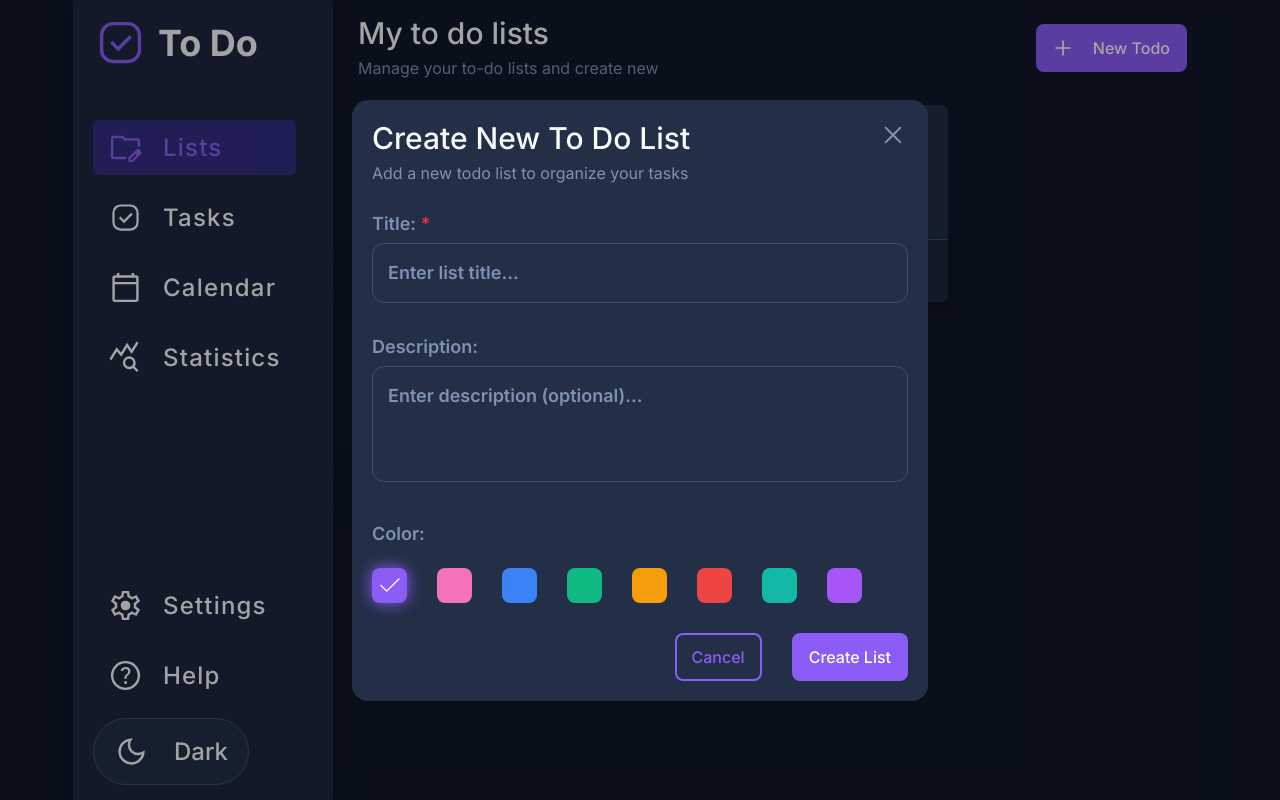
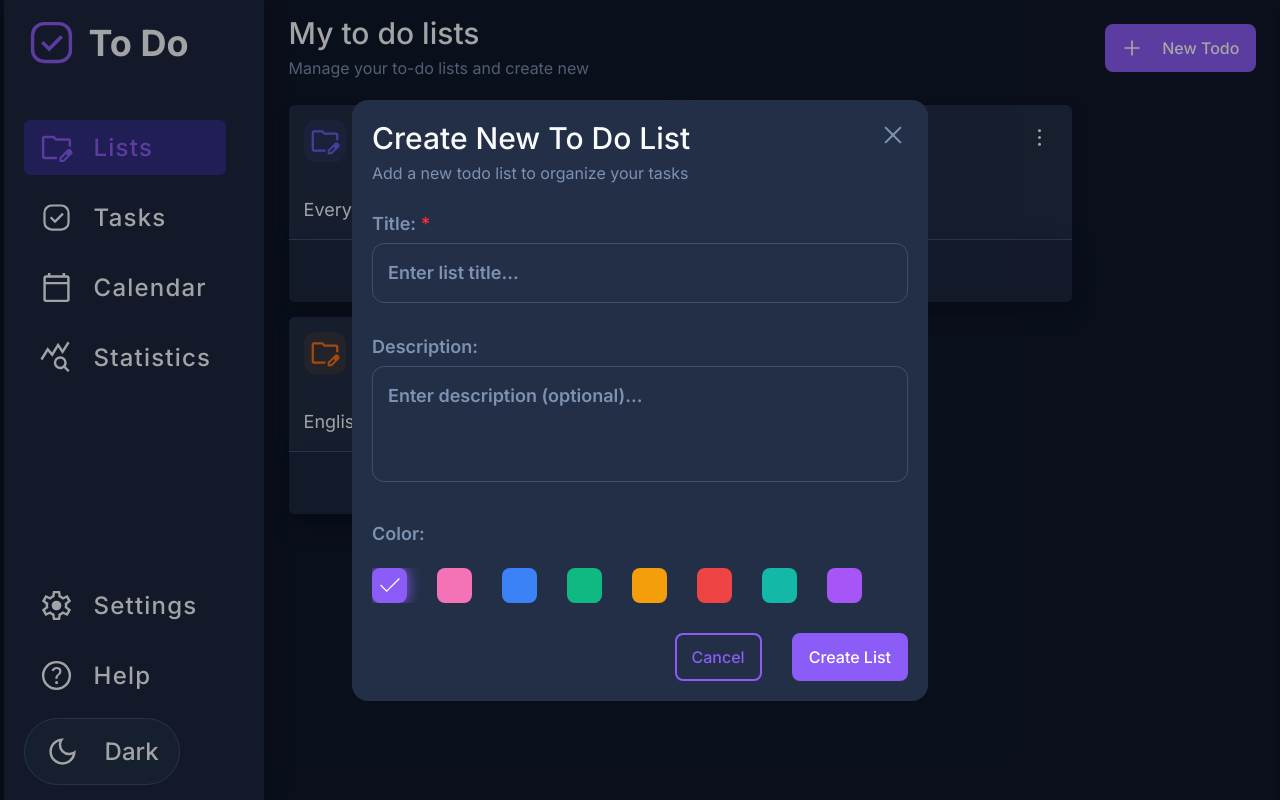
Before and after one commit to vlad615/NotesFront, a React (Vite) app: page /todo-lists in a window 1280 px wide. Both pictures are taken after a click on the button "New Todo". Built offline with nearby package versions, Linux system fonts and the light colour scheme.

Commit message:
refactor layout

```diff
--- a/src/entities/todolists/ui/Colors.tsx
+++ b/src/entities/todolists/ui/Colors.tsx
@@ -10,14 +10,14 @@ export const Colors = ({ current, onClick }: Props) => {
   return (
     <label className="block text-lg font-semibold text-text-secondary">
       Color:
-      <ul className="flex items-center gap-3 mt-2">
+      <ul className="flex items-center gap-3 mt-2 overflow-auto">
         {colors.map((color) => {
           const isSelected = current == color
           return (
             <li
               key={color}
               onClick={() => onClick(color)}
-              className={`flex items-center justify-center text-white h-3.5 w-3.5 cursor-pointer rounded-lg transition-all`}
+              className={`flex items-center justify-center text-white h-3.5 min-w-3.5 cursor-pointer rounded-lg transition-all`}
               style={{ backgroundColor: color, boxShadow: isSelected ? `0 0 15px ${color}` : 'none' }}>
               {isSelected && <Icon iconId="checked" fill="fill-current" />}
             </li>
--- a/src/entities/todolists/ui/TodolistCard.tsx
+++ b/src/entities/todolists/ui/TodolistCard.tsx
@@ -9,7 +9,7 @@ type Props = {
 
 export const TodoListCard = ({ list }: Props) => {
   return (
-    <article className="bg-surface rounded-md shadow-md hover:shadow-lg hover:scale-102 transition-all duration-300">
+    <article className="min-w-xs md:max-w-sm flex-1 bg-surface rounded-md shadow-md hover:shadow-lg hover:scale-102 transition-all duration-300">
       <div className="p-1.5">
         <CradHeader title={list.title} color={list.color} addedDate={list.addedDate} />
         <p className="mt-2 text-lg">{list.description}</p>
--- a/src/features/todolists/ui/AddTodo.tsx
+++ b/src/features/todolists/ui/AddTodo.tsx
@@ -34,9 +34,9 @@ export const AddTodo = () => {
   return (
     <>
       {isOpen && (
-        <div className="fixed inset-0 z-50 flex items-center justify-center bg-black/35" onClick={setModal}>
+        <div className="fixed inset-0 z-50 px-1.5 flex items-center justify-center bg-black/35" onClick={setModal}>
           <div
-            className="w-full max-w-xl mx-1.5 rounded-2xl bg-surface p-2 animate-in fade-in zoom-in-95 duration-300"
+            className="w-full max-w-xl rounded-2xl bg-surface p-2 animate-in fade-in zoom-in-95 duration-300"
             onClick={(e) => e.stopPropagation()}>
             <TitleHeader title="Create New To Do List" description="Add a new todo list to organize your tasks">
               <button onClick={setModal} className="cursor-pointer text-text-secondary hover:text-text self-start">
--- a/src/pages/todolists/ui/TodoListsPage.tsx
+++ b/src/pages/todolists/ui/TodoListsPage.tsx
@@ -5,7 +5,7 @@ import { TodosLists } from '@/widgets/todolist/'
 export const TodolistsPage = () => {
   return (
     <div className="w-full md:py-1.5 md:pl-2.5">
-      <TitleHeader title="My to do lists" description="Manage your to-do lists and create new">
+      <TitleHeader title="My to do lists" wrap description="Manage your to-do lists and create new">
         <AddTodo />
       </TitleHeader>
       <TodosLists />
--- a/src/shared/ui/title-header/TitileHeader.tsx
+++ b/src/shared/ui/title-header/TitileHeader.tsx
@@ -4,11 +4,12 @@ type Props = {
   title: string
   description?: string
   children?: ReactNode
+  wrap?: boolean
 }
 
-export const TitleHeader = ({ title, description, children }: Props) => {
+export const TitleHeader = ({ title, description, children, wrap = false }: Props) => {
   return (
-    <div className="flex justify-between flex-wrap gap-2 items-center mb-2.5 ">
+    <div className={'flex justify-between gap-2 items-center mb-2.5'} style={{ flexWrap: wrap ? 'wrap' : 'nowrap' }}>
       <div>
         <h1 className="font-medium text-3xl mb-0.5">{title}</h1>
         <p className="text-base text-text-secondary">{description}</p>
```
